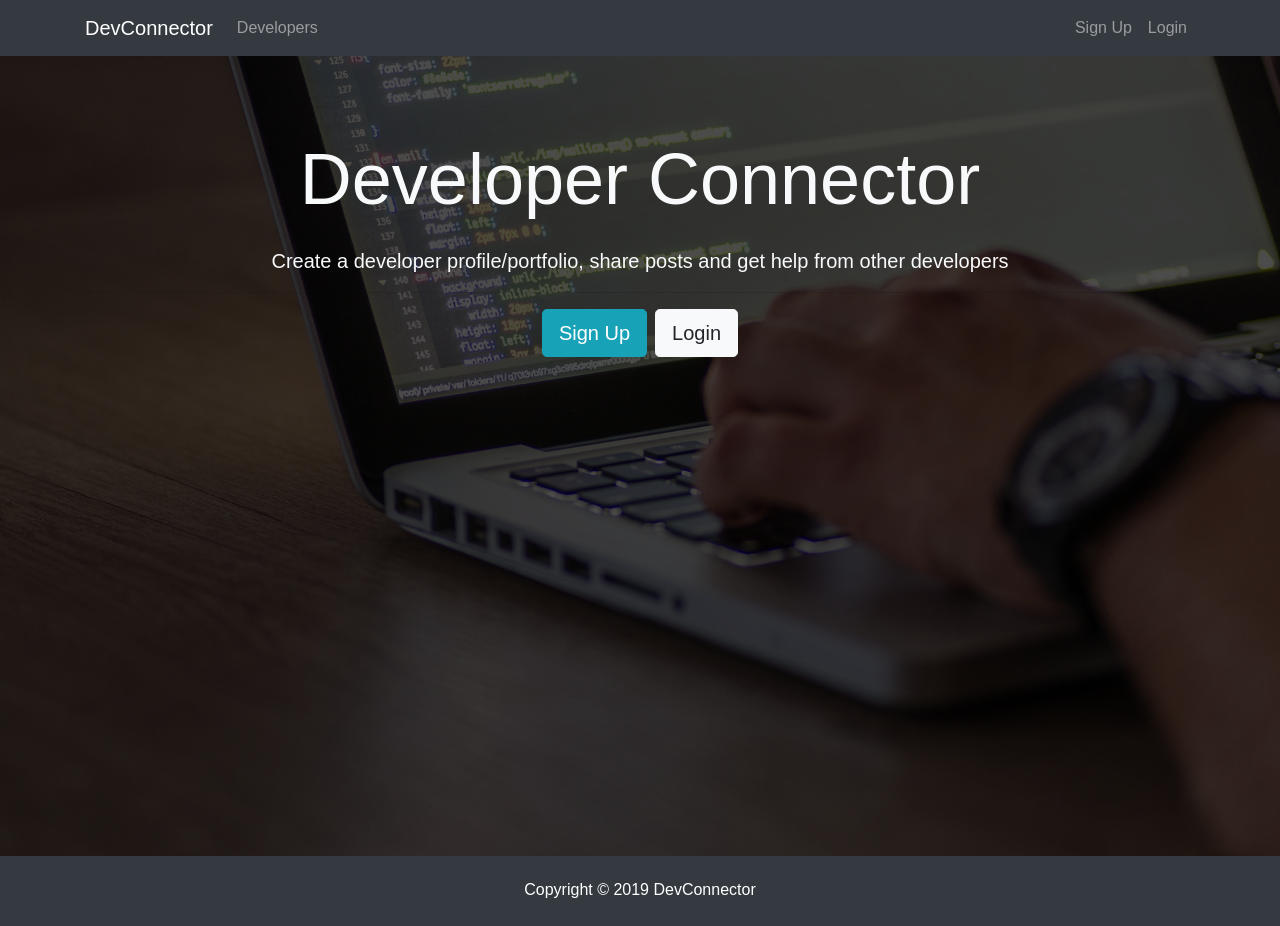
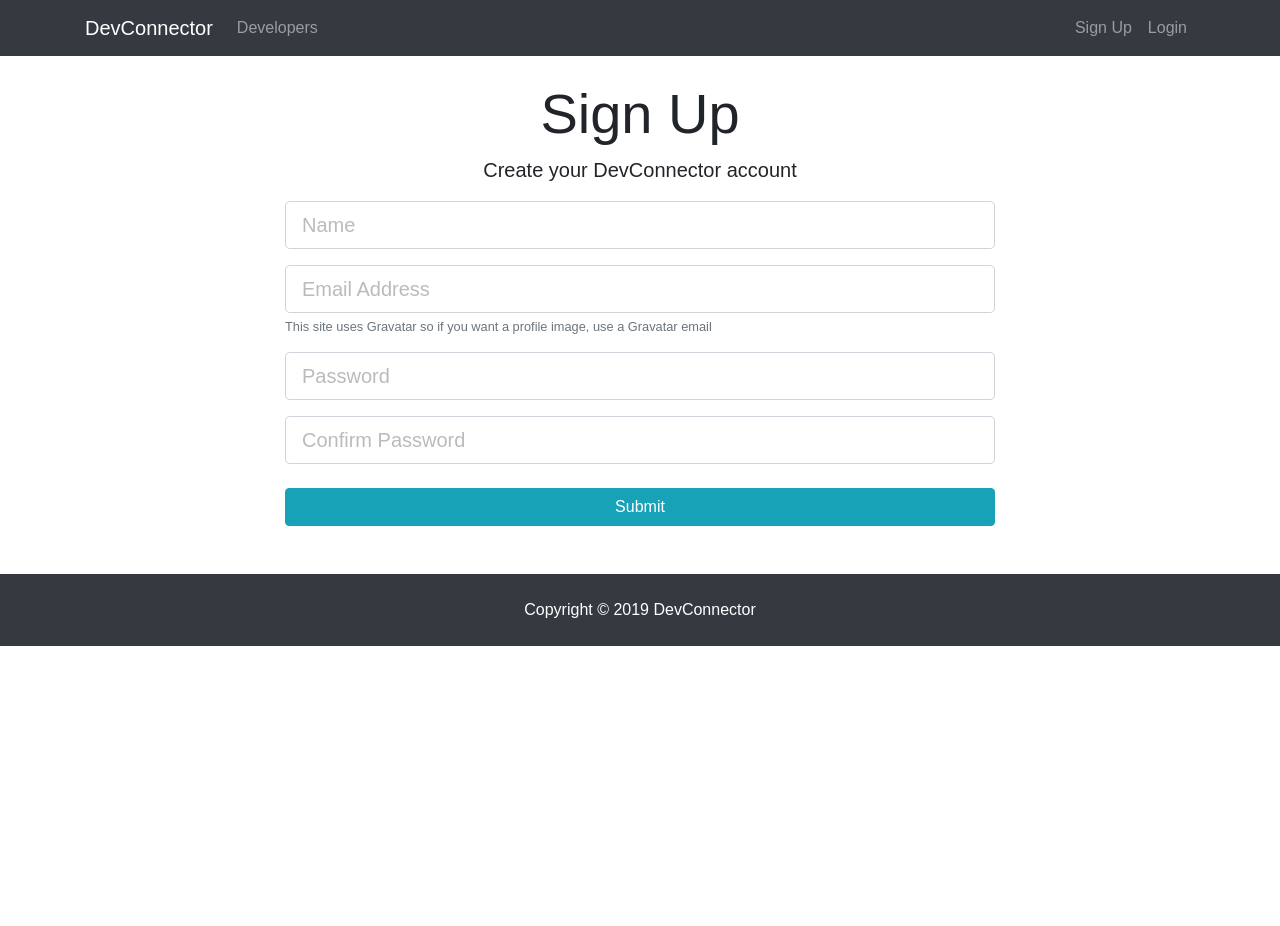
Before and after one commit to gjsln/devConnector, a React (Create React App) app in the folder client/: page /register in a window 1280 px wide. After the commit the page ends 800 px from the top, so only its background shows below. Built offline with nearby package versions, Linux system fonts and the light colour scheme.

Commit message:
Register Module included

```diff
--- a/client/package.json
+++ b/client/package.json
@@ -5,6 +5,7 @@
   "dependencies": {
     "react": "16.8.6",
     "react-dom": "16.8.6",
+    "react-router-dom": "^5.0.1",
     "react-scripts": "3.0.1"
   },
   "scripts": {
--- a/client/src/App.js
+++ b/client/src/App.js
@@ -1,19 +1,28 @@
 import React, { Component } from 'react';
+import { BrowserRouter as Router, Route } from 'react-router-dom';
 
 import Navbar from './components/layout/Navbar';
 import Footer from './components/layout/Footer';
 import Landing from './components/layout/Landing';
+import Register from './components/auth/register';
+import Login from './components/auth/login';
 
 import './App.css';
 
 class App extends Component {
   render() {
     return (
-      <div className="App">
-        <Navbar />
-        <Landing />
-        <Footer />
-      </div>
+      <Router>
+        <div className='App'>
+          <Navbar />
+          <Route exact path='/' component={Landing} />
+          <div className='container'>
+            <Route exact path='/register' component={Register} />
+            <Route exact path='/login' component={Login} />
+          </div>
+          <Footer />
+        </div>
+      </Router>
     );
   }
 }
--- /dev/null
+++ b/client/src/components/auth/login.js
@@ -0,0 +1,13 @@
+import React, { Component } from 'react';
+
+class Login extends Component {
+  render() {
+    return (
+      <div>
+        <h1>Login</h1>
+      </div>
+    );
+  }
+}
+
+export default Login;
--- /dev/null
+++ b/client/src/components/auth/register.js
@@ -0,0 +1,85 @@
+import React, { Component } from 'react';
+
+class Register extends Component {
+  constructor() {
+    super();
+    this.state = {
+      name: '',
+      email: '',
+      password: '',
+      password2: '',
+      error: {}
+    };
+    this.onChange = this.onChange.bind(this);
+  }
+
+  onChange(e) {
+    this.setState({ [e.target.name]: e.target.value });
+  }
+  render() {
+    return (
+      <div className='register'>
+        <div className='container'>
+          <div className='row'>
+            <div className='col-md-8 m-auto'>
+              <h1 className='display-4 text-center'>Sign Up</h1>
+              <p className='lead text-center'>
+                Create your DevConnector account
+              </p>
+              <form>
+                <div className='form-group'>
+                  <input
+                    type='text'
+                    className='form-control form-control-lg'
+                    placeholder='Name'
+                    name='name'
+                    value={this.state.name}
+                    onChange={this.onChange}
+                    required
+                  />
+                </div>
+                <div className='form-group'>
+                  <input
+                    type='email'
+                    className='form-control form-control-lg'
+                    placeholder='Email Address'
+                    value={this.state.email}
+                    onChange={this.onChange}
+                    name='email'
+                  />
+                  <small className='form-text text-muted'>
+                    This site uses Gravatar so if you want a profile image, use
+                    a Gravatar email
+                  </small>
+                </div>
+                <div className='form-group'>
+                  <input
+                    type='password'
+                    className='form-control form-control-lg'
+                    placeholder='Password'
+                    value={this.state.password}
+                    onChange={this.onChange}
+                    name='password'
+                  />
+                </div>
+                <div className='form-group'>
+                  <input
+                    type='password'
+                    className='form-control form-control-lg'
+                    placeholder='Confirm Password'
+                    value={this.state.password2}
+                    onChange={this.onChange}
+                    name='password2'
+                  />
+                </div>
+                <input type='submit' className='btn btn-info btn-block mt-4' />
+              </form>
+            </div>
+          </div>
+        </div>
+      </div>
+    );
+  }
+}
+
+export default Register;
--- a/client/src/components/layout/Landing.js
+++ b/client/src/components/layout/Landing.js
@@ -1,26 +1,27 @@
 import React, { Component } from 'react';
+import { Link } from 'react-router-dom';
 
 class Landing extends Component {
   render() {
     return (
-      <div className="landing">
-        <div className="dark-overlay landing-inner text-light">
-          <div className="container">
-            <div className="row">
-              <div className="col-md-12 text-center">
-                <h1 className="display-3 mb-4">Developer Connector</h1>
-                <p className="lead">
+      <div className='landing'>
+        <div className='dark-overlay landing-inner text-light'>
+          <div className='container'>
+            <div className='row'>
+              <div className='col-md-12 text-center'>
+                <h1 className='display-3 mb-4'>Developer Connector</h1>
+                <p className='lead'>
                   {' '}
                   Create a developer profile/portfolio, share posts and get help
                   from other developers
                 </p>
                 <hr />
-                <a href="register.html" className="btn btn-lg btn-info mr-2">
+                <Link to='/register' className='btn btn-lg btn-info mr-2'>
                   Sign Up
-                </a>
-                <a href="login.html" className="btn btn-lg btn-light">
+                </Link>
+                <Link to='/login' className='btn btn-lg btn-light'>
                   Login
-                </a>
+                </Link>
               </div>
             </div>
           </div>
--- a/client/src/components/layout/Navbar.js
+++ b/client/src/components/layout/Navbar.js
@@ -1,42 +1,43 @@
 import React, { Component } from 'react';
+import { Link } from 'react-router-dom';
 
 class Navbar extends Component {
   render() {
     return (
-      <nav className="navbar navbar-expand-sm navbar-dark bg-dark mb-4">
-        <div className="container">
-          <a className="navbar-brand" href="landing.html">
+      <nav className='navbar navbar-expand-sm navbar-dark bg-dark mb-4'>
+        <div className='container'>
+          <Link className='navbar-brand' to='/'>
             DevConnector
-          </a>
+          </Link>
           <button
-            className="navbar-toggler"
-            type="button"
-            data-toggle="collapse"
-            data-target="#mobile-nav"
+            className='navbar-toggler'
+            type='button'
+            data-toggle='collapse'
+            data-target='#mobile-nav'
           >
-            <span className="navbar-toggler-icon" />
+            <span className='navbar-toggler-icon' />
           </button>
 
-          <div className="collapse navbar-collapse" id="mobile-nav">
-            <ul className="navbar-nav mr-auto">
-              <li className="nav-item">
-                <a className="nav-link" href="profiles.html">
+          <div className='collapse navbar-collapse' id='mobile-nav'>
+            <ul className='navbar-nav mr-auto'>
+              <li className='nav-item'>
+                <Link className='nav-link' to='/profiles'>
                   {' '}
                   Developers
-                </a>
+                </Link>
               </li>
             </ul>
 
-            <ul className="navbar-nav ml-auto">
-              <li className="nav-item">
-                <a className="nav-link" href="register.html">
+            <ul className='navbar-nav ml-auto'>
+              <li className='nav-item'>
+                <Link className='nav-link' to='/register'>
                   Sign Up
-                </a>
+                </Link>
               </li>
-              <li className="nav-item">
-                <a className="nav-link" href="login.html">
+              <li className='nav-item'>
+                <Link className='nav-link' to='/login'>
                   Login
-                </a>
+                </Link>
               </li>
             </ul>
           </div>
```
Also changed, not shown: 1 other file (tests, documents, lock files or other folders).
